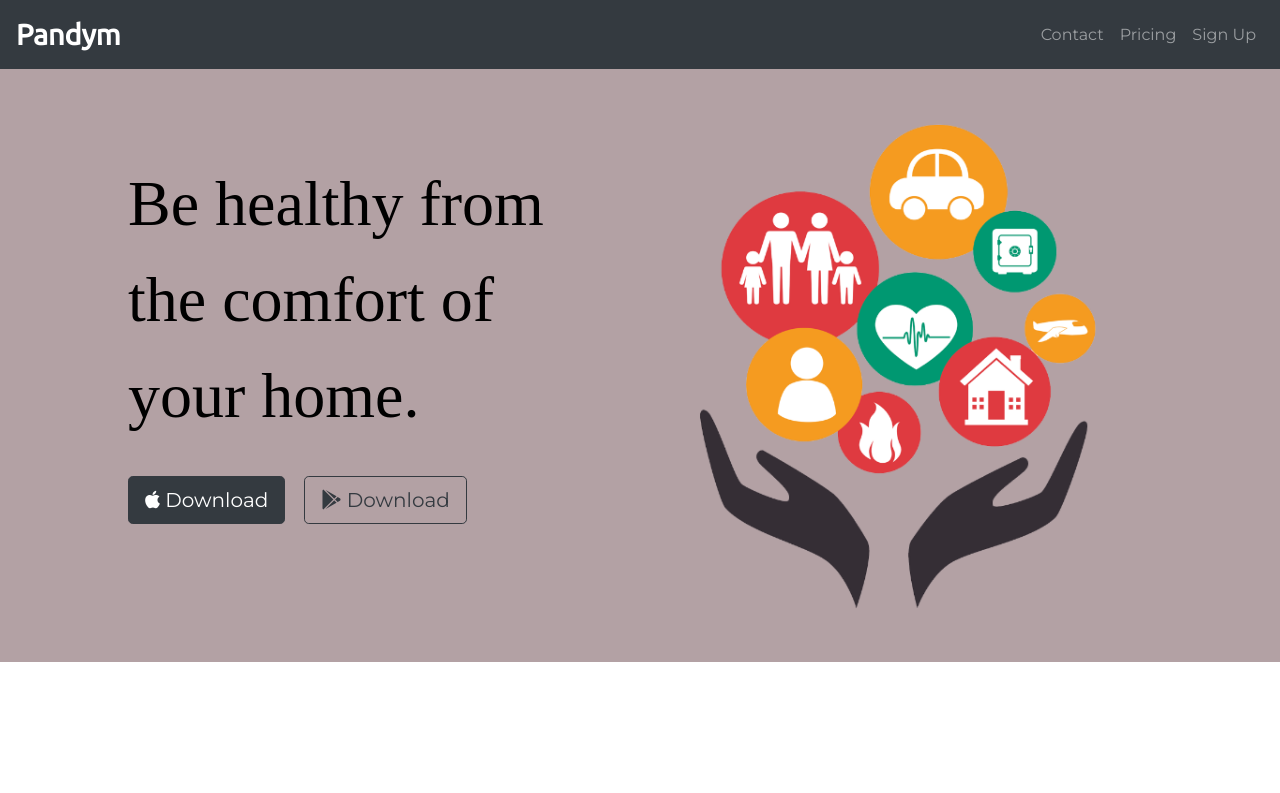
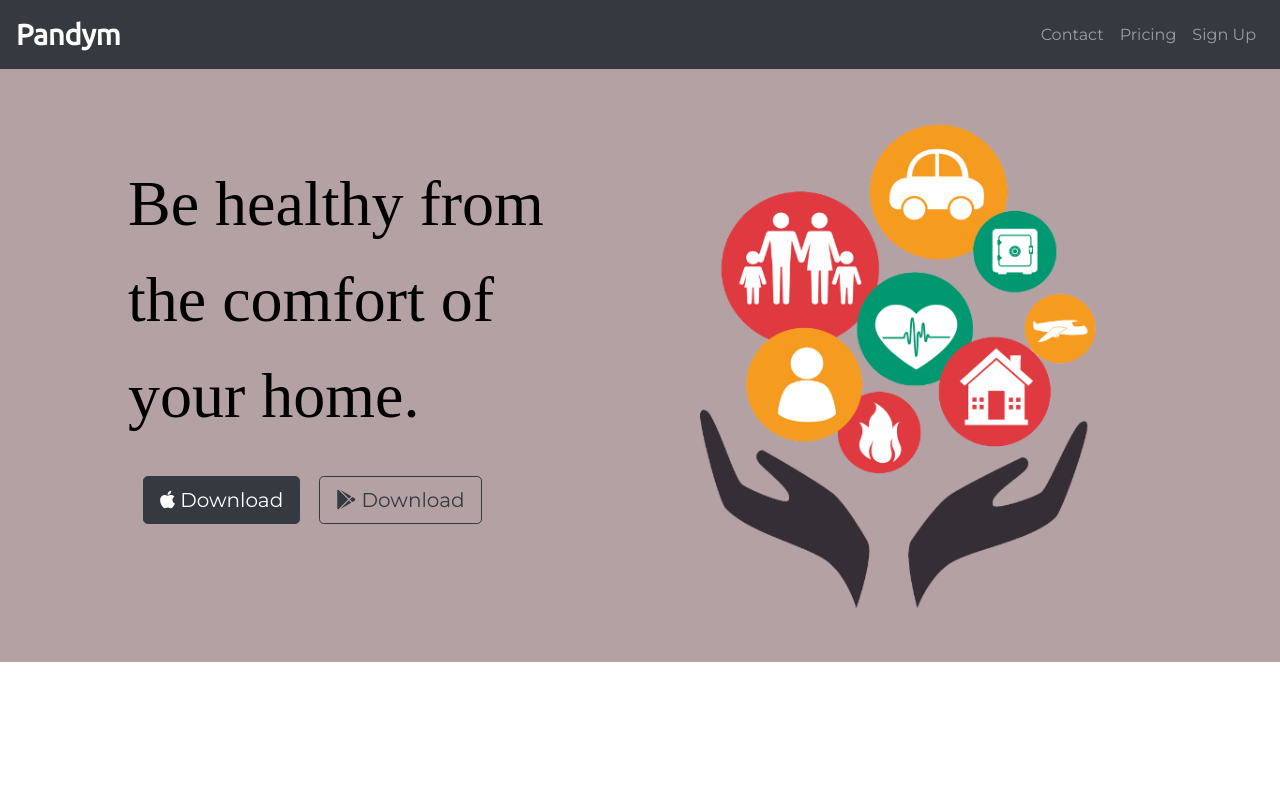
Before and after one commit to ShivamHere/Pandemic-Gym, a plain HTML site: page index.html in a window 1280 px wide. Shown: the top 793 px of the page. Drawn offline with nearby package versions, Linux system fonts and the light colour scheme.

Commit message:
Update style.css

```diff
--- a/css/style.css
+++ b/css/style.css
@@ -64,7 +64,7 @@ p{
     padding: 0 25px;
 }
 .button-download{
-    margin: 5% 3% 5% 0;
+    margin: 5% 3%;
 }
 .button-sign-up{
     margin: 3%;
```
